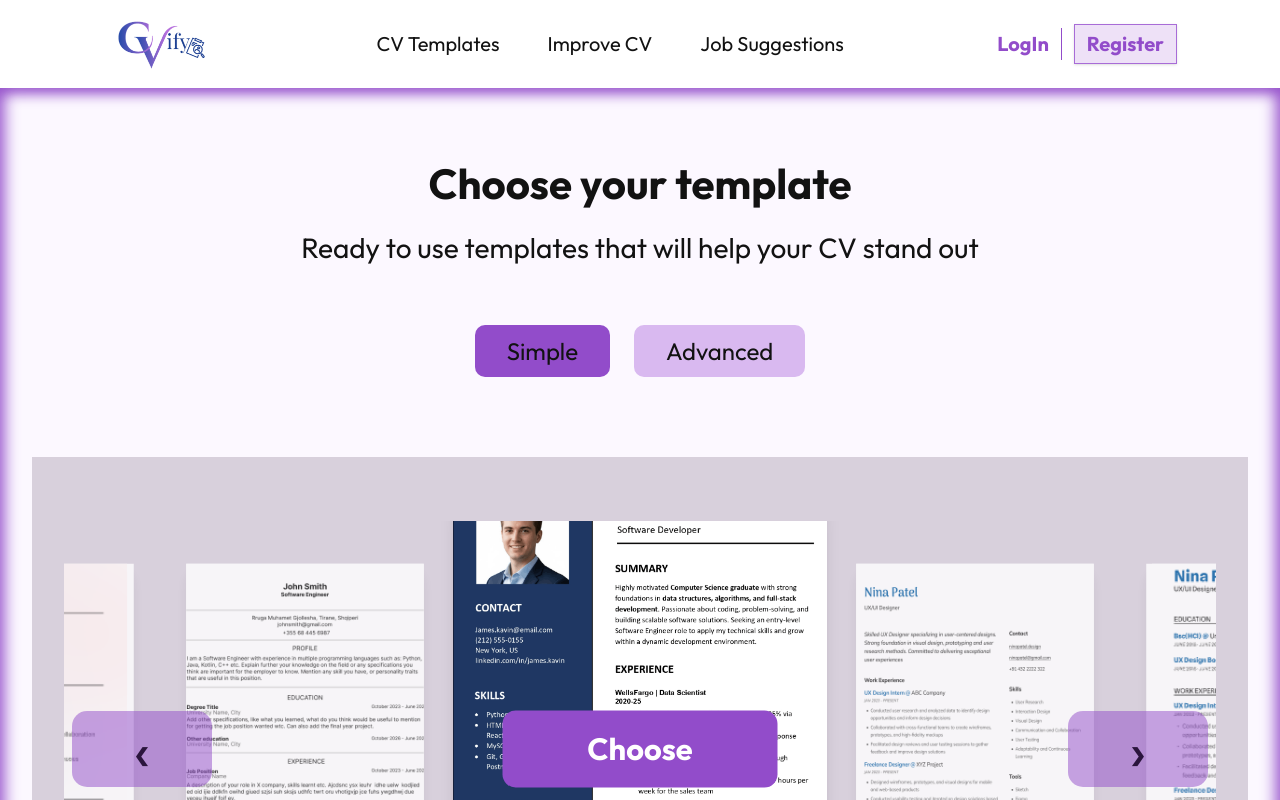
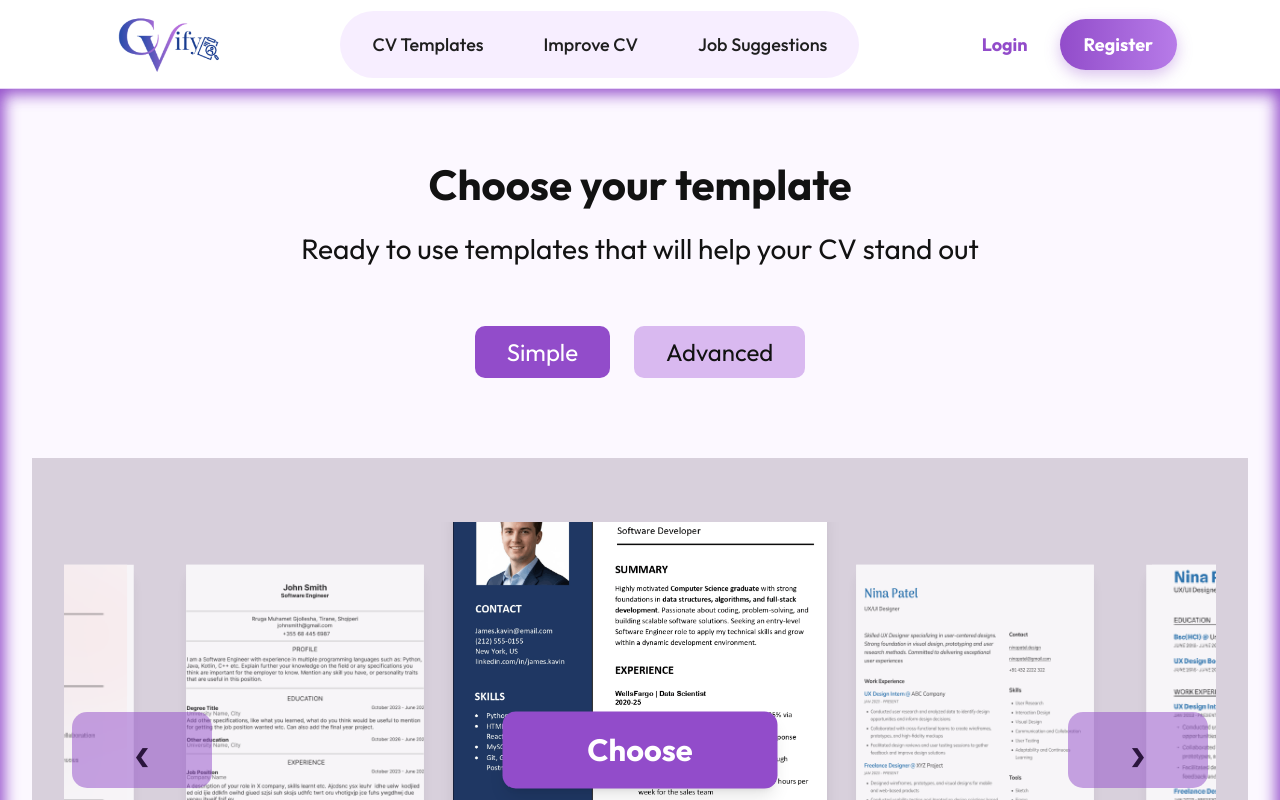
Before and after one commit to emibrahaj/swe302-resumecoverlettergen, a Next.js app in the folder frontend/: page /templates in a window 1280 px wide. Shown: the top 800 px of the page. Built offline with nearby package versions, Linux system fonts and the light colour scheme.

Commit message:
Updated NavBar to look cleaner, added placeholder transition from homepage to template page.

```diff
--- a/frontend/package.json
+++ b/frontend/package.json
@@ -10,7 +10,8 @@
   },
   "dependencies": {
     "@supabase/supabase-js": "^2.100.1",
-    "next": "16.2.1",
+    "framer-motion": "^12.38.0",
+    "next": "^16.2.4",
     "react": "19.2.4",
     "react-dom": "19.2.4"
   },
--- a/frontend/src/app/templates/page.tsx
+++ b/frontend/src/app/templates/page.tsx
@@ -3,6 +3,7 @@
 import Image from "next/image";
 import { useState } from "react";
 import Navbar from "../../components/Navbar";
+import PageTransition from "../../components/PageTransition";
 
 const templates = [
   { id: 1, name: "CV 1", image: "/assets/cv1.png" },
@@ -19,6 +20,7 @@ export default function TemplatesPage() {
   );
 
   return (
+    <PageTransition>
       <main className="min-h-screen bg-white text-[#121212]">
         <Navbar />
 
@@ -34,9 +36,9 @@ export default function TemplatesPage() {
               <div className="mt-14 flex justify-center gap-6">
                 <button
                   onClick={() => setTemplateType("simple")}
-                className={`rounded-[10px] px-8 py-2 text-[24px] ${
+                  className={`rounded-[10px] px-8 py-2 text-[24px] transition duration-300 hover:scale-105 ${
                     templateType === "simple"
-                    ? "bg-[#924CCA]"
+                      ? "bg-[#924CCA] text-white"
                       : "bg-[#D9B9F0]"
                   }`}
                 >
@@ -45,9 +47,9 @@ export default function TemplatesPage() {
 
                 <button
                   onClick={() => setTemplateType("advanced")}
-                className={`rounded-[10px] px-8 py-2 text-[24px] ${
+                  className={`rounded-[10px] px-8 py-2 text-[24px] transition duration-300 hover:scale-105 ${
                     templateType === "advanced"
-                    ? "bg-[#924CCA]"
+                      ? "bg-[#924CCA] text-white"
                       : "bg-[#D9B9F0]"
                   }`}
                 >
@@ -57,11 +59,11 @@ export default function TemplatesPage() {
             </div>
 
             <div className="relative mt-20 bg-[#d8d0dc] px-8 py-16">
-            <button className="absolute left-10 top-1/2 z-20 flex h-[76px] w-[140px] -translate-y-1/2 items-center justify-center rounded-[15px] bg-[#924CCA]/50 text-6xl text-[#2b153d]">
+              <button className="absolute left-10 top-1/2 z-20 flex h-[76px] w-[140px] -translate-y-1/2 items-center justify-center rounded-[15px] bg-[#924CCA]/50 text-6xl text-[#2b153d] transition duration-300 hover:scale-105 hover:bg-[#924CCA]/70">
                 ‹
               </button>
 
-            <button className="absolute right-10 top-1/2 z-20 flex h-[76px] w-[140px] -translate-y-1/2 items-center justify-center rounded-[15px] bg-[#924CCA]/50 text-6xl text-[#2b153d]">
+              <button className="absolute right-10 top-1/2 z-20 flex h-[76px] w-[140px] -translate-y-1/2 items-center justify-center rounded-[15px] bg-[#924CCA]/50 text-6xl text-[#2b153d] transition duration-300 hover:scale-105 hover:bg-[#924CCA]/70">
                 ›
               </button>
 
@@ -73,7 +75,7 @@ export default function TemplatesPage() {
                     <button
                       key={template.id}
                       onClick={() => setSelectedTemplate(template.id)}
-                    className={`relative shrink-0 transition duration-200 ${
+                      className={`relative shrink-0 transition duration-300 ${
                         isSelected ? "scale-110" : "scale-95 opacity-80"
                       }`}
                     >
@@ -93,7 +95,7 @@ export default function TemplatesPage() {
                       </div>
 
                       {isSelected && (
-                      <div className="absolute left-1/2 top-1/2 flex h-[70px] w-[250px] -translate-x-1/2 -translate-y-1/2 items-center justify-center rounded-[12px] bg-[#924CCA] text-[28px] font-bold text-white">
+                        <div className="absolute left-1/2 top-1/2 flex h-[70px] w-[250px] -translate-x-1/2 -translate-y-1/2 items-center justify-center rounded-[12px] bg-[#924CCA] text-[28px] font-bold text-white shadow-lg transition duration-300 hover:scale-105">
                           Choose
                         </div>
                       )}
@@ -105,5 +107,6 @@ export default function TemplatesPage() {
           </div>
         </section>
       </main>
+    </PageTransition>
   );
 }
--- a/frontend/src/components/Navbar.tsx
+++ b/frontend/src/components/Navbar.tsx
@@ -6,11 +6,19 @@ import { useRouter } from "next/navigation";
 export default function Navbar() {
   const router = useRouter();
 
+  const navItems = [
+    { label: "CV Templates", path: "/templates" },
+    { label: "Improve CV", path: "/strengthen" },
+    { label: "Job Suggestions", path: "/jobs" },
+  ];
+
   return (
-    <nav className="sticky top-0 z-50 flex h-[88px] items-center justify-between bg-white px-8 shadow-[0_4px_10px_rgba(146,76,202,0.45)] md:px-[103px]">
+    <nav className="sticky top-0 z-50 border-b border-[#E7D3F7] bg-white/85 px-8 shadow-[0_4px_18px_rgba(146,76,202,0.20)] backdrop-blur-md md:px-[103px]">
+      <div className="mx-auto flex h-[88px] max-w-[1440px] items-center justify-between">
+        {/* Logo */}
         <button
           onClick={() => router.push("/")}
-        className="relative h-[54px] w-[120px]"
+          className="relative h-[62px] w-[135px] transition duration-300 hover:scale-105"
           aria-label="Go to homepage"
         >
           <Image
@@ -22,46 +30,36 @@ export default function Navbar() {
           />
         </button>
 
-      <div className="hidden items-center gap-12 text-[20px] font-normal md:flex">
+        {/* Center Links */}
+        <div className="hidden items-center gap-3 rounded-full bg-[#F7EEFF] p-2 text-[18px] font-medium md:flex">
+          {navItems.map((item) => (
             <button
-          onClick={() => router.push("/templates")}
-          className="hover:text-[#924CCA]"
+              key={item.path}
+              onClick={() => router.push(item.path)}
+              className="rounded-full px-6 py-3 text-[#1f1f1f] transition duration-300 hover:-translate-y-0.5 hover:bg-white hover:text-[#924CCA] hover:shadow-[0_4px_12px_rgba(146,76,202,0.20)]"
             >
-          CV Templates
+              {item.label}
+            </button>
+          ))}
+        </div>
+
+        {/* Auth Buttons */}
+        <div className="flex items-center gap-3 text-[18px] font-bold">
+          <button
+            onClick={() => router.push("/login")}
+            className="rounded-full px-5 py-2 text-[#924CCA] transition duration-300 hover:bg-[#F7EEFF] hover:shadow-sm"
+          >
+            Login
           </button>
 
           <button
-          onClick={() => router.push("/strengthen")}
-          className="hover:text-[#924CCA]"
-        >
-          Improve CV
-        </button>
-
-        <button
-          onClick={() => router.push("/jobs")}
-          className="hover:text-[#924CCA]"
-        >
-          Job Suggestions
-        </button>
-      </div>
-
-      <div className="flex items-center gap-3 text-[18px] font-bold md:text-[20px]">
-        <button
-          onClick={() => router.push("/login")}
-          className="text-[#924CCA]"
-        >
-          LogIn
-        </button>
-
-        <div className="h-8 w-px bg-[#924CCA]" />
-
-        <button
             onClick={() => router.push("/register")}
-          className="border border-[#A86CD7] bg-[#A86CD7]/20 px-3 py-1 text-[#924CCA] shadow"
+            className="rounded-full bg-gradient-to-r from-[#924CCA] to-[#B77BE8] px-6 py-3 text-white shadow-[0_5px_15px_rgba(146,76,202,0.35)] transition duration-300 hover:-translate-y-0.5 hover:scale-105 hover:shadow-[0_8px_20px_rgba(146,76,202,0.45)]"
           >
             Register
           </button>
         </div>
+      </div>
     </nav>
   );
 }
--- /dev/null
+++ b/frontend/src/components/PageTransition.tsx
@@ -0,0 +1,32 @@
+"use client";
+
+import { motion } from "framer-motion";
+
+export default function PageTransition({
+  children,
+}: {
+  children: React.ReactNode;
+}) {
+  return (
+    <motion.div
+      initial={{ opacity: 0, y: 30, scale: 0.96, filter: "blur(8px)" }}
+      animate={{ opacity: 1, y: 0, scale: 1, filter: "blur(0px)" }}
+      transition={{
+        duration: 0.65,
+        ease: [0.22, 1, 0.36, 1],
+      }}
+      className="relative"
+    >
+      <motion.div
+        initial={{ opacity: 0, scale: 0.7, rotate: -10 }}
+        animate={{ opacity: [0, 1, 0], scale: [0.7, 1.15, 1.4], rotate: 8 }}
+        transition={{ duration: 0.9, ease: "easeOut" }}
+        className="pointer-events-none fixed left-1/2 top-24 z-[9999] -translate-x-1/2 text-5xl"
+      >
+        ✨
+      </motion.div>
+
+      {children}
+    </motion.div>
+  );
+}
```
Also changed, not shown: frontend/src/app/page.tsx (+22 -14 lines), 1 other file (tests, documents, lock files or other folders). Lines whose indentation alone changed are shown as unchanged.
